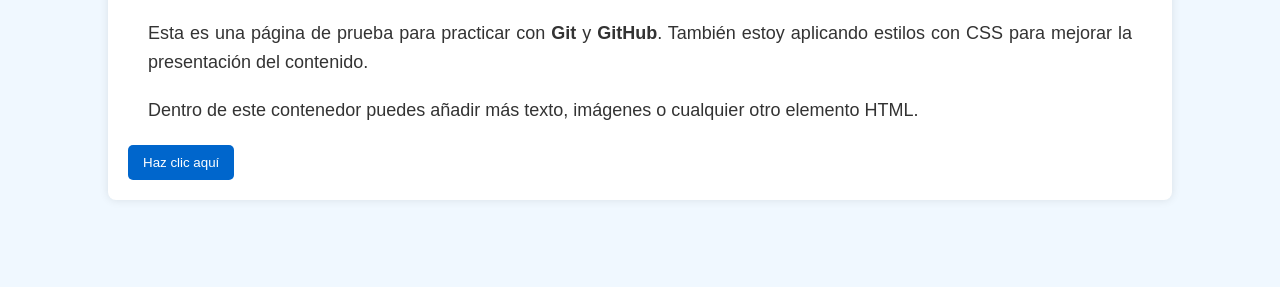
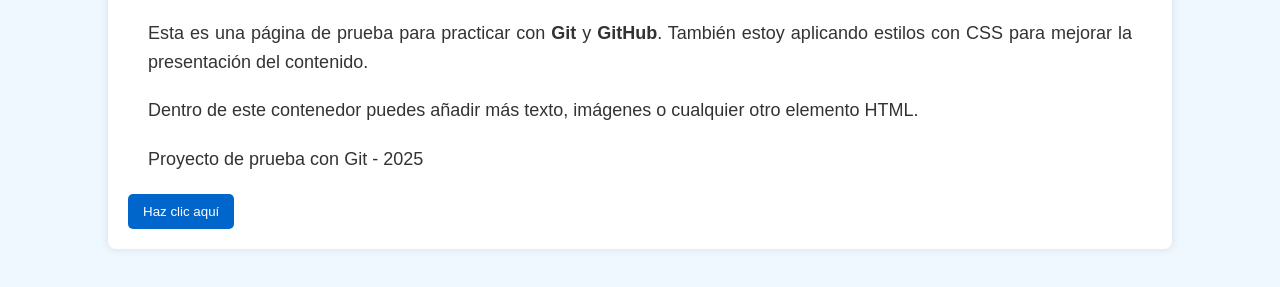
Before and after one commit to micorreodeprueba2025-stack/ejercicioscv4, a plain HTML site: page index.html in a window 1280 px wide. Shown: the part 121-408 px from the top of the page. Drawn offline with Linux system fonts and the light colour scheme.

Commit message:
Agrego footer al index.html

```diff
--- a/index.html
+++ b/index.html
@@ -16,6 +16,10 @@
         <p>
             Dentro de este contenedor puedes añadir más texto, imágenes o cualquier otro elemento HTML.
         </p>
+        <footer>
+    <p>Proyecto de prueba con Git - 2025</p>
+</footer>
+
         <button>Haz clic aquí</button>
     </div>
 </body>
```
